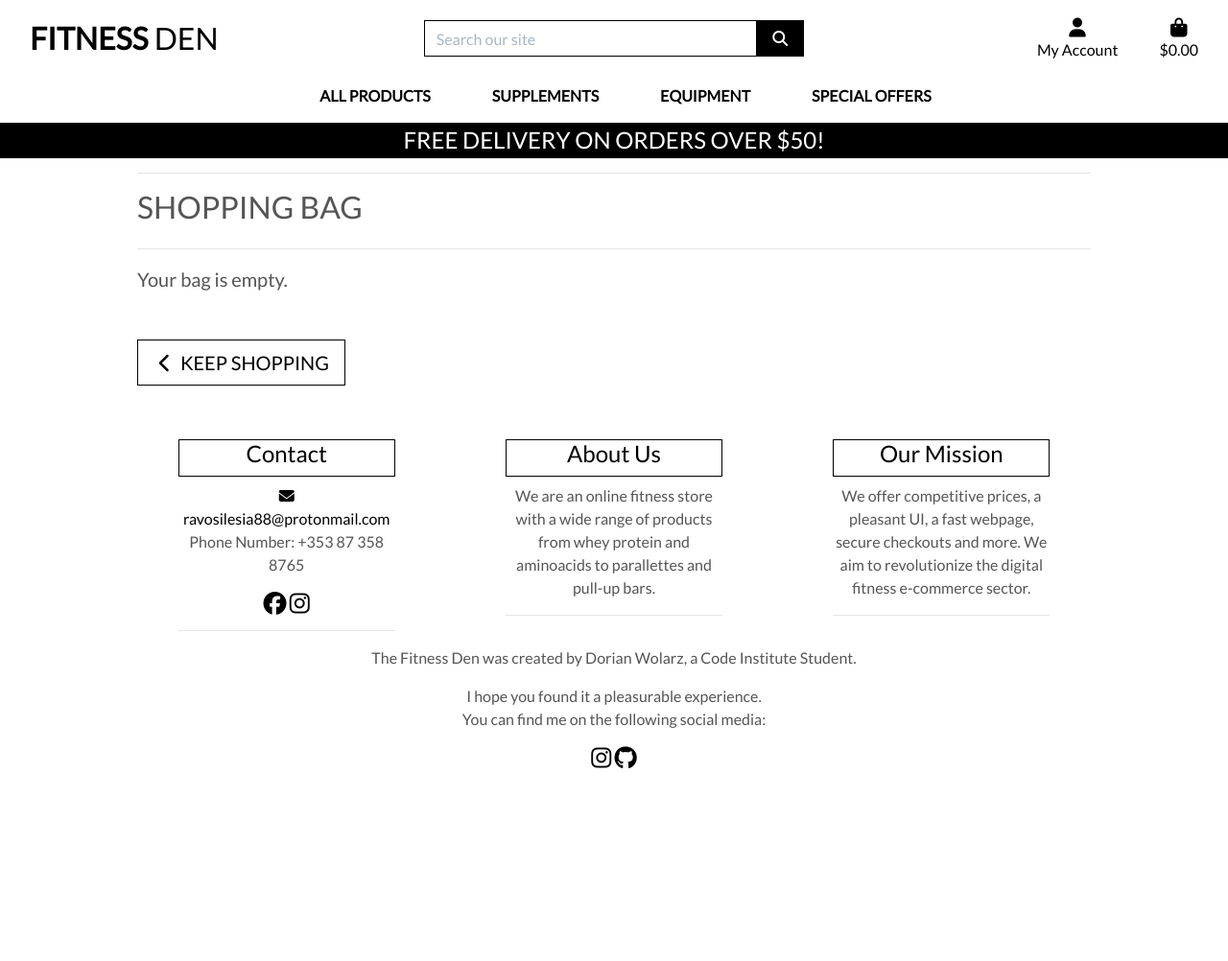
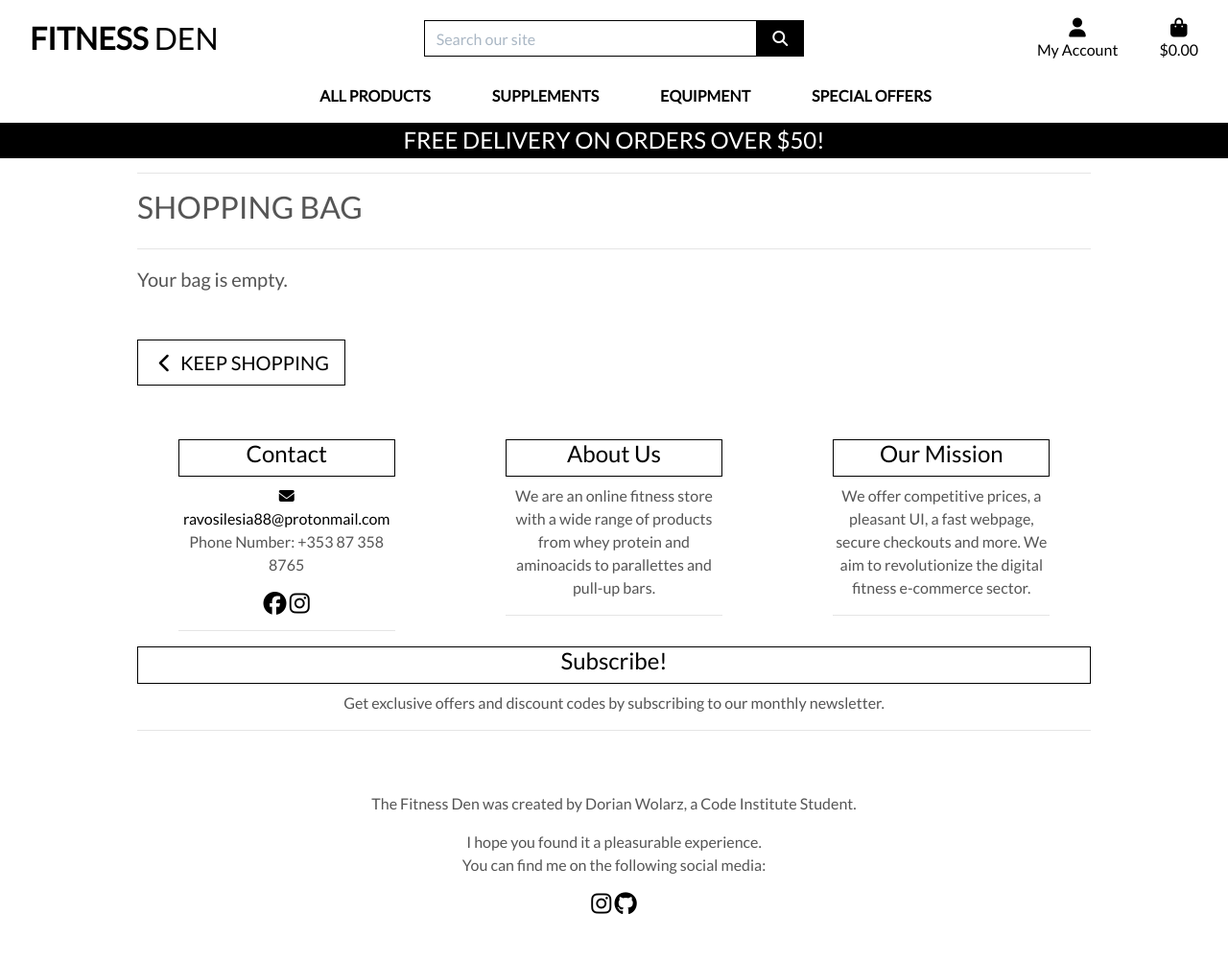
Before and after one commit to RavoPL/fitness-den, a Django app: page /bag/ in a window 1280 px wide. Shown: the whole page at 96% size. Before the commit the page ends 801 px from the top, so only its background shows below. Run offline with Django 4.2, Linux system fonts and the light colour scheme; parts of the project's set-up code (start-up, migrations or seed data) failed here and were passed over; some libraries are stand-ins or nearby versions.

Commit message:
add section for MailChimp in footer

```diff
--- a/templates/includes/footer.html
+++ b/templates/includes/footer.html
@@ -1,5 +1,5 @@
 <div class="container">
-    <div class="row footer-content text-center d-flex justify-content-around">
+    <div class="row text-center d-flex justify-content-around">
 
         <!-- Contact Details -->
 
@@ -38,6 +38,17 @@
 
     </div>
 
+    <!-- Monthly Newsletter with MailChimp -->
+
+    <div class="row text-center pb-5">
+        <div class="col">
+            <h4 class="footer-titles pb-2">Subscribe!</h4>
+            <p>Get exclusive offers and discount codes by subscribing to our monthly newsletter.</p>
+            <!-- MailChimp Signup Form -->
+            <hr class="block-divider block-divider--short">
+        </div>
+    </div>
+
     <!-- Creator Details - Content taken from my PP2 -->
 
     <div class="row text-center pb-5">
```
